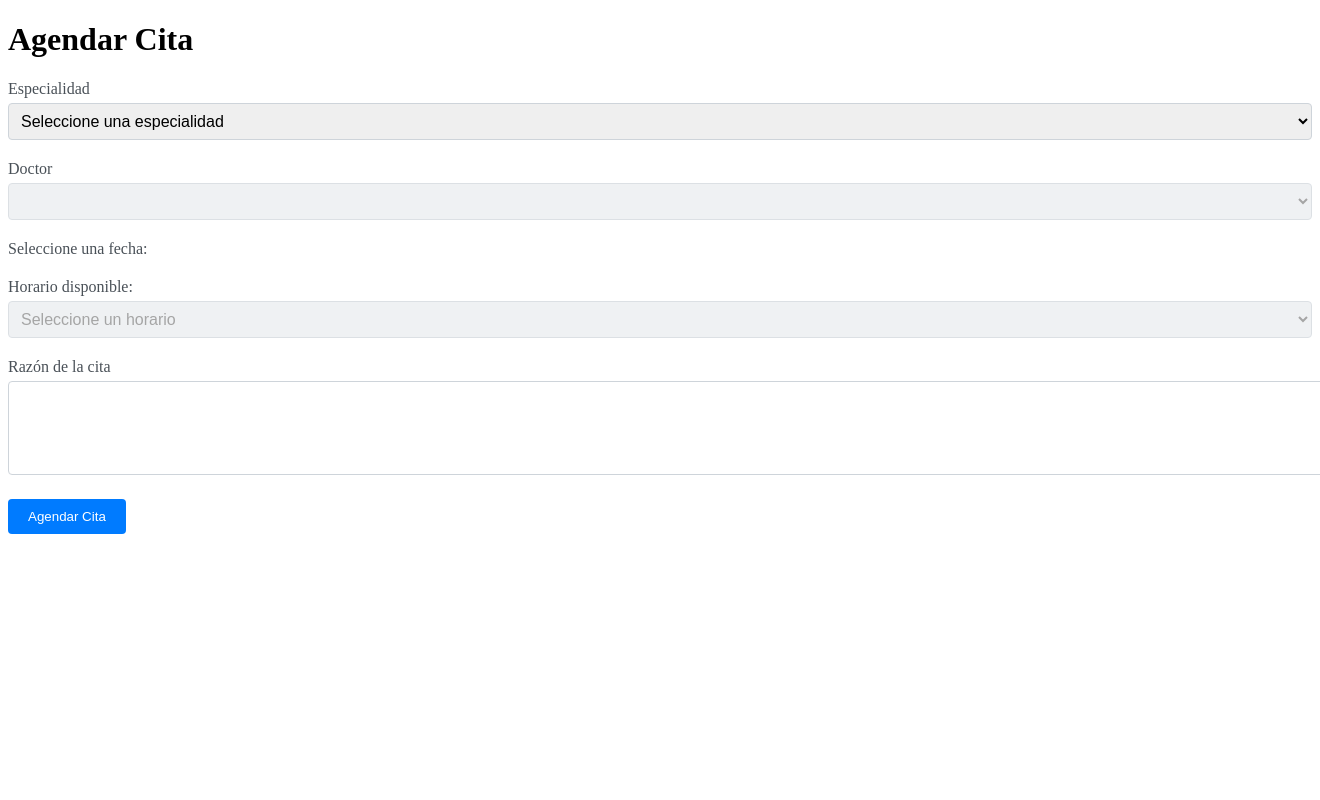
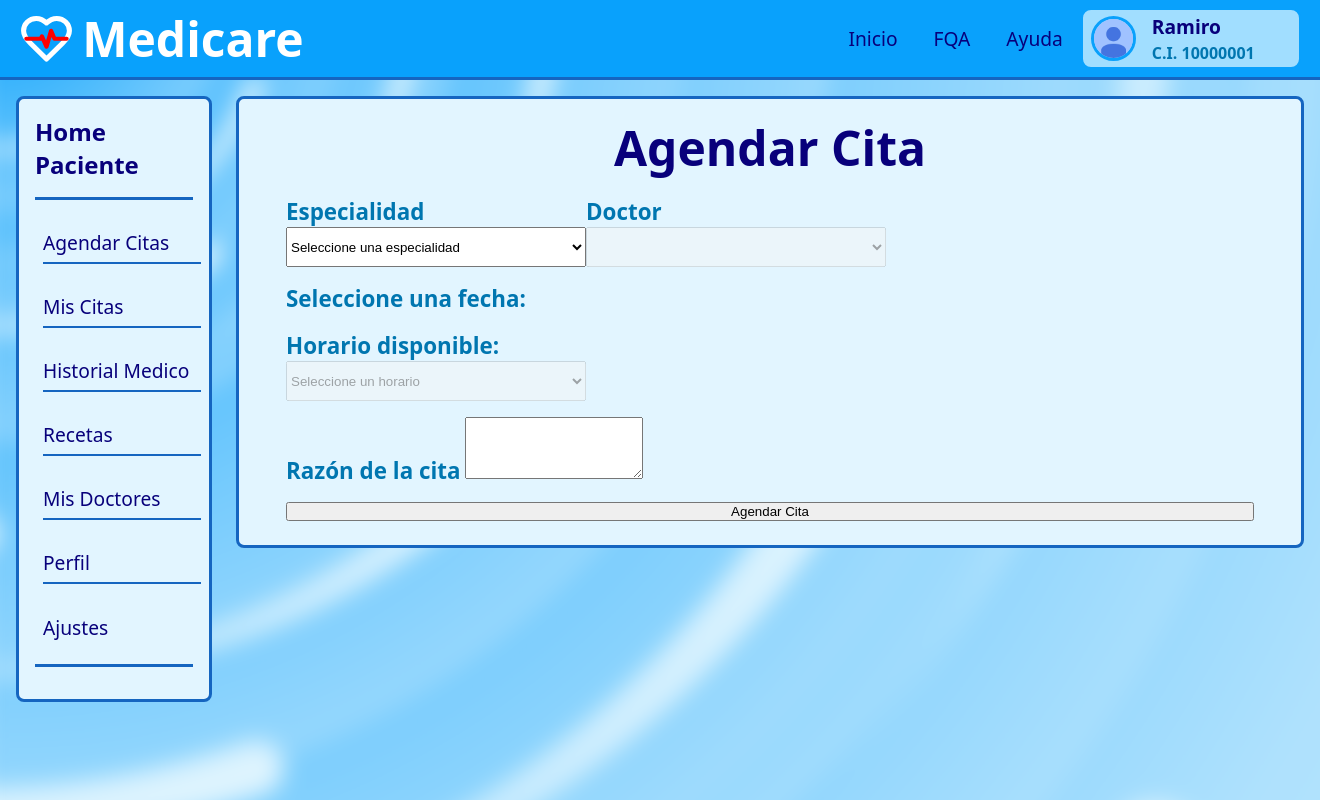
Before and after one commit to Juan17la/AgendadorCitasMedicas, a Django app: page /agendarcita/ in a window 1320 px wide; the page is wider, and only the part inside the window is pictured. Run offline with Django 5.2, Linux system fonts and the light colour scheme; a user stored in the database is signed in; data comes from the database, SQL or seed files in the repository; both versions use the stored data as it was after the commit; lists and menus that the app fills with data are empty.

Commit message:
Refactor templates and styles for appointment scheduling and details
- Updated `agendarcita.html` to extend the dashboard layout and include a separate CSS file for styling.
- Enhanced `citadetalles.html` and `citas.html` to follow the new layout structure and added respective CSS files.
- Improved `dashboarpaciente.html` to include links for scheduling and viewing appointments.
- Modified `dashboard_paciente.html` to allow for dynamic CSS inclusion in the head block.
- Created new CSS files for `agendar_citas`, `cita_detalles`, and `citas` to improve styling consistency.
- Adjusted existing CSS files for `inicio` and `l_dashboard_p` to enhance layout and responsivenessapplication structure.

```diff
--- a/apps/citasMedicas/views.py
+++ b/apps/citasMedicas/views.py
@@ -62,11 +62,14 @@
 
 @login_required
 def citas(request):
+
     return render(request, 'citas.html', {
         'nCitasP' : Cita.objects.filter(paciente=request.user, estado='pendiente').count(),
         'nCitasC' : Cita.objects.filter(paciente=request.user, estado='cancelada').count(),
         'citasP' : Cita.objects.filter(paciente=request.user, estado='pendiente'),
         'citasC' : Cita.objects.filter(paciente=request.user, estado='cancelada'),
+        'citasLenP' : len(Cita.objects.filter(paciente=request.user, estado='pendiente')),
+        'citasLenP' : len(Cita.objects.filter(paciente=request.user, estado='cancelada'))
     })
 
 @login_required
--- /dev/null
+++ b/static/css/agendar_citas.css
@@ -0,0 +1,54 @@
+main{
+    margin: 1rem;
+    display: flex;
+    justify-content: center;
+    align-items: center;
+
+    color: var(--text-color-one);
+    background-color: var(--surface-bg-color-two);
+    border: 3px solid var(--header-border-color);
+    cursor: pointer;
+    transition: 0.2s ease-out;
+    border-radius: 8px;
+    height: fit-content;
+    gap: 0.5rem;
+}
+
+form{
+    display: flex;
+    flex-direction: column;
+    gap: 1rem;
+    width: 1000px;
+    height: 100%;
+    padding: 0.5rem 1rem;
+}
+
+section{
+    display: flex;
+    align-items: center;
+    width: 100%;
+    height: 100%;
+}
+
+.calendar-section{
+    display: flex;
+    flex-direction: column;
+    align-items: start;
+    justify-content: center;
+    gap: 1rem;
+}
+
+label{
+    font-size: 1.4rem;
+    font-weight: bold;
+    color: var(--text-color-two);
+}
+
+select{
+    display: flex;
+    align-items: center;
+    justify-content: center;
+
+    width: 300px;
+    height: 40px;
+}
--- a/static/css/inicio.css
+++ b/static/css/inicio.css
@@ -5,13 +5,12 @@ section{
     border: 3px solid var(--header-border-color);
     transition: 0.2s ease-out;
     border-radius: 8px;
-
-    padding: 0.5rem 1.2rem;
 }
 
 #bienvenida{
     justify-content: space-between;
     align-items: center;
+    padding: 0.5rem 1.2rem;
 }
 
 #bienvenida article{
@@ -61,6 +60,7 @@ section{
     align-items: center;
     justify-content: center;
     gap: 1rem;
+    padding: 0.8rem 1.2rem;
 }
 
 #quick-action{
--- a/static/css/l_dashboard_p.css
+++ b/static/css/l_dashboard_p.css
@@ -213,6 +213,7 @@ aside .container{
     margin: 0 1rem 2rem 1rem;
     font-size: 1.2rem;
     font-weight: 500;
+    gap: 1rem;
 
     border-bottom: 3px solid var(--header-border-color);
 }
--- a/templates/agendarcita.html
+++ b/templates/agendarcita.html
@@ -1,10 +1,10 @@
-<!DOCTYPE html>
-<html lang="en">
-  <head>
-    <meta charset="UTF-8" />
-    <meta name="viewport" content="width=device-width, initial-scale=1.0" />
-    <title>Agendar Cita</title>
-    <style>
+{% extends "layouts/dashboard_paciente.html" %}
+{% load static %}
+{% block head %}
+<link rel="stylesheet" href="{% static 'static/css/agendar_citas.css' %}">
+{% endblock head %}
+
+{% comment %} <style>
   .calendar-container {
     margin: 20px auto;
     max-width: 400px; /* Reducido de 800px a 400px */
@@ -117,13 +117,14 @@
   button:hover {
     background-color: #0056b3;
   }
-    </style>
-  </head>
-  <body>
+</style> {% endcomment %}
+
+{% block content %}
 <main>
   <h1>Agendar Cita</h1>
   <form action="" method="post">
     {% csrf_token %}
+    <section>
       <div class="form-group">
         <label for="especialidad">Especialidad</label>
         <select name="especialidad" id="especialidad"></select>
@@ -132,6 +133,9 @@
         <label for="doctor">Doctor</label>
         <select name="doctor" id="doctor" disabled></select>
       </div>
+    </section>
+
+    <section class="calendar-section">
       <div class="form-group">
         <label for="dia">Seleccione una fecha:</label>
         <div id="calendario-container"></div>
@@ -143,14 +147,20 @@
         </select>
         <input type="hidden" name="bloque" id="bloque">
       </div>
+    </section>
+
+    <section>
       <div class="form-group">
         <label for="razon">Razón de la cita</label>
         <textarea name="razon" id="razon" required rows="4"></textarea>
       </div>
+    </section>
     <button type="submit">Agendar Cita</button>
   </form>
 </main>
-  </body>
+{% endblock content %}
+
+{% block script %}
 <script>
   // Referencias a elementos del DOM
   const especialidadSelect = document.getElementById('especialidad');
@@ -433,4 +443,4 @@
   // Inicializar cargando las especialidades al cargar la página
   window.addEventListener('load', listarEspecialidades);
 </script>
-</html>
+{% endblock script%}
--- a/templates/dashboarpaciente.html
+++ b/templates/dashboarpaciente.html
@@ -1,6 +1,9 @@
 {% extends "layouts/dashboard_paciente.html" %}
 {% load static %}
 
+{% block head %}
+<link rel="stylesheet" href="{% static 'static/css/inicio.css' %}">
+{% endblock head %}
 {% block content %}
 <main>
     <section id="bienvenida">
--- a/templates/layouts/dashboard_paciente.html
+++ b/templates/layouts/dashboard_paciente.html
@@ -6,9 +6,7 @@
     <meta charset="UTF-8">
     <meta name="viewport" content="width=device-width, initial-scale=1.0">
     <link rel="stylesheet" href="{% static 'static/css/l_dashboard_p.css' %}">
-    {% block head %}
-    <link rel="stylesheet" href="{% static 'static/css/inicio.css' %}">
-    {% endblock head %}
+    {% block head %}{% endblock head %}
     <title>Inicio</title>
 </head>
 <body>
@@ -44,10 +42,10 @@
             </div>
             <ul class="menu-aside">
                 <li>
-                    <a href="">Agendar Citas</a>
+                    <a href="{% url 'agendarcita' %}">Agendar Citas</a>
                 </li>
                 <li>
-                    <a href="">Mis Citas</a>
+                    <a href="{% url 'citas' %}">Mis Citas</a>
                 </li>
                 <li>
                     <a href="">Historial Medico</a>
@@ -70,4 +68,5 @@
     {% block content %}
     {% endblock %}
 </body>
+{% block script %}{% endblock script %}
 </html>
```
Also changed, not shown: static/css/citas.css (added, +74 -0 lines), templates/citadetalles.html (+8 -0 lines), templates/citas.html (+30 -2 lines), db.sqlite3, static/css/cita_detalles.css (added). Lines whose indentation alone changed are shown as unchanged.
